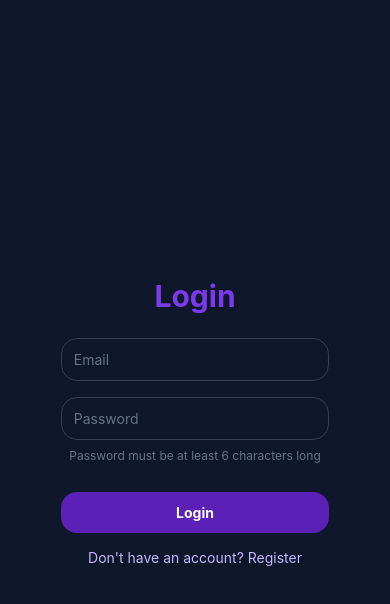
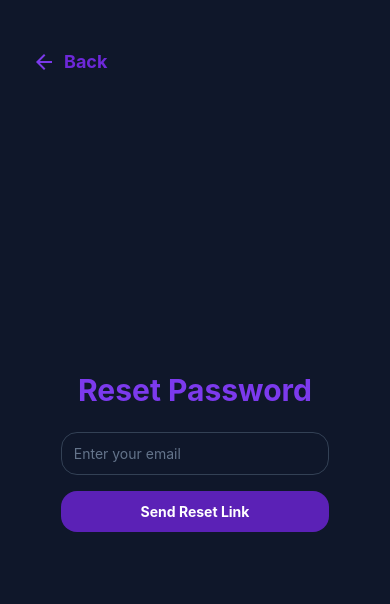
Before and after one commit to nlevin6/RockClimbingApp, a React Native app: screen /ForgotPassword in a window 390 px wide. Shown: the top 604 px of the page. Built offline with nearby package versions, Linux system fonts and the light colour scheme; no server answers; the database is empty.

Commit message:
- added a reset password page

```diff
--- a/App.js
+++ b/App.js
@@ -1,12 +1,13 @@
 import React from 'react';
-import { NavigationContainer } from '@react-navigation/native';
-import { createStackNavigator } from '@react-navigation/stack';
-import { StatusBar } from 'expo-status-bar';
+import {NavigationContainer} from '@react-navigation/native';
+import {createStackNavigator} from '@react-navigation/stack';
+import {StatusBar} from 'expo-status-bar';
 import Login from './screens/Login';
 import BottomNav from './screens/components/BottomNav';
 import ChangePassword from './screens/components/ChangePassword';
-import { LogBox } from 'react-native';
-import { GradingProvider } from './screens/components/GradingContext';
+import {LogBox} from 'react-native';
+import {GradingProvider} from './screens/components/GradingContext';
+import ForgotPassword from "./screens/components/ForgotPassword";
 
 if (__DEV__) {
     LogBox.ignoreLogs([
@@ -20,7 +21,7 @@ export default function App() {
     return (
         <GradingProvider>
             <NavigationContainer>
-                <StatusBar style="light" />
+                <StatusBar style="light"/>
                 <Stack.Navigator initialRouteName="Login">
                     <Stack.Screen
                         name="Login"
@@ -45,6 +46,13 @@ export default function App() {
                             headerShown: false,
                         }}
                     />
+                    <Stack.Screen
+                        name="ForgotPassword"
+                        component={ForgotPassword}
+                        options={{
+                            headerShown: false,
+                        }}
+                    />
                 </Stack.Navigator>
             </NavigationContainer>
         </GradingProvider>
--- a/screens/Login.js
+++ b/screens/Login.js
@@ -87,6 +87,10 @@ const Login = () => {
                     {isRegistering ? 'Already have an account? Log in' : 'Don\'t have an account? Register'}
                 </Text>
             </TouchableOpacity>
+            <TouchableOpacity onPress={() => navigation.navigate('ForgotPassword')}>
+                <Text style={tw`text-violet-300 mb-6 mt-6`}>Forgot Password?</Text>
+            </TouchableOpacity>
+
         </View>
     );
 };
--- /dev/null
+++ b/screens/components/ForgotPassword.js
@@ -0,0 +1,62 @@
+import React, { useState } from 'react';
+import { View, Text, TextInput, TouchableOpacity, Alert } from 'react-native';
+import { useNavigation } from '@react-navigation/native';
+import Icon from 'react-native-vector-icons/MaterialIcons';
+import { getAuth, sendPasswordResetEmail } from 'firebase/auth';
+import app from '../../firebaseConfig';
+import tw from '../../tailwind';
+
+const auth = getAuth(app);
+
+const ForgotPassword = () => {
+    const [email, setEmail] = useState('');
+    const navigation = useNavigation();
+
+    const handlePasswordReset = () => {
+        if (!email) {
+            Alert.alert('Error', 'Please enter your email.');
+            return;
+        }
+
+        sendPasswordResetEmail(auth, email)
+            .then(() => {
+                Alert.alert('Success', 'Password reset link has been sent to your email.');
+                navigation.goBack();
+            })
+            .catch((error) => {
+                Alert.alert('Error', 'Failed to send password reset email. Please try again.');
+                console.error(error);
+            });
+    };
+
+    return (
+        <View style={tw`flex-1 bg-slate-900 px-4`}>
+            <TouchableOpacity
+                style={tw`flex-row items-center mt-12 ml-4`}
+                onPress={() => navigation.goBack()}
+            >
+                <Icon name="arrow-back" size={24} color="#7C3AED" />
+                <Text style={tw`text-violet-700 text-lg font-bold ml-2`}>Back</Text>
+            </TouchableOpacity>
+            <View style={tw`flex-1 justify-center items-center`}>
+                <Text style={tw`text-3xl font-bold mb-6 text-violet-600`}>Reset Password</Text>
+                <TextInput
+                    style={tw`w-3/4 p-3 mb-4 border border-slate-700 rounded-2xl bg-slate-900 text-violet-200`}
+                    placeholder="Enter your email"
+                    placeholderTextColor="#64748B"
+                    value={email}
+                    onChangeText={setEmail}
+                    keyboardType="email-address"
+                />
+                <TouchableOpacity
+                    style={tw`w-3/4 p-3 mb-4 rounded-2xl bg-violet-800`}
+                    onPress={handlePasswordReset}
+                >
+                    <Text style={tw`text-white text-center font-bold`}>Send Reset Link</Text>
+                </TouchableOpacity>
+            </View>
+        </View>
+    );
+};
+
+export default ForgotPassword;
```
